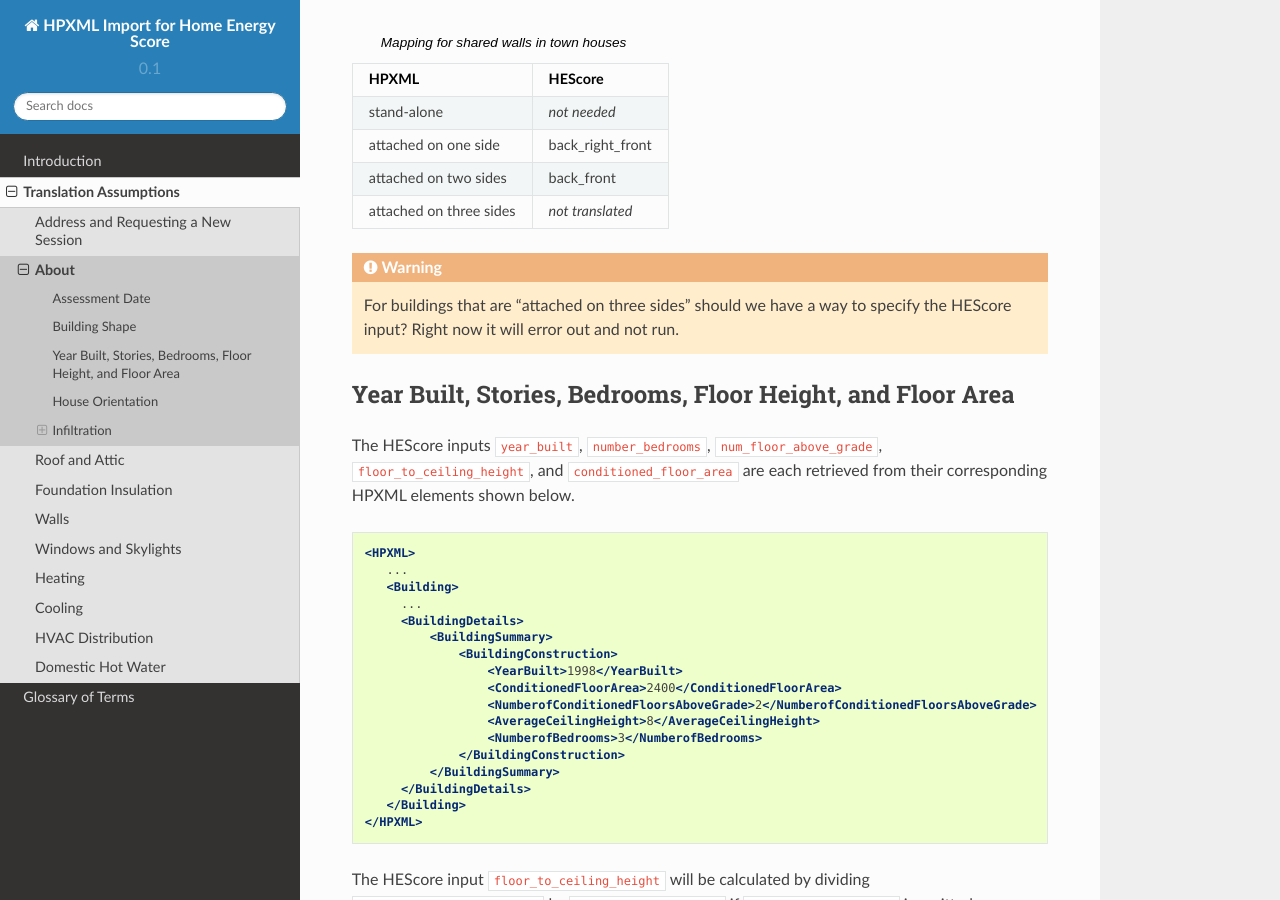
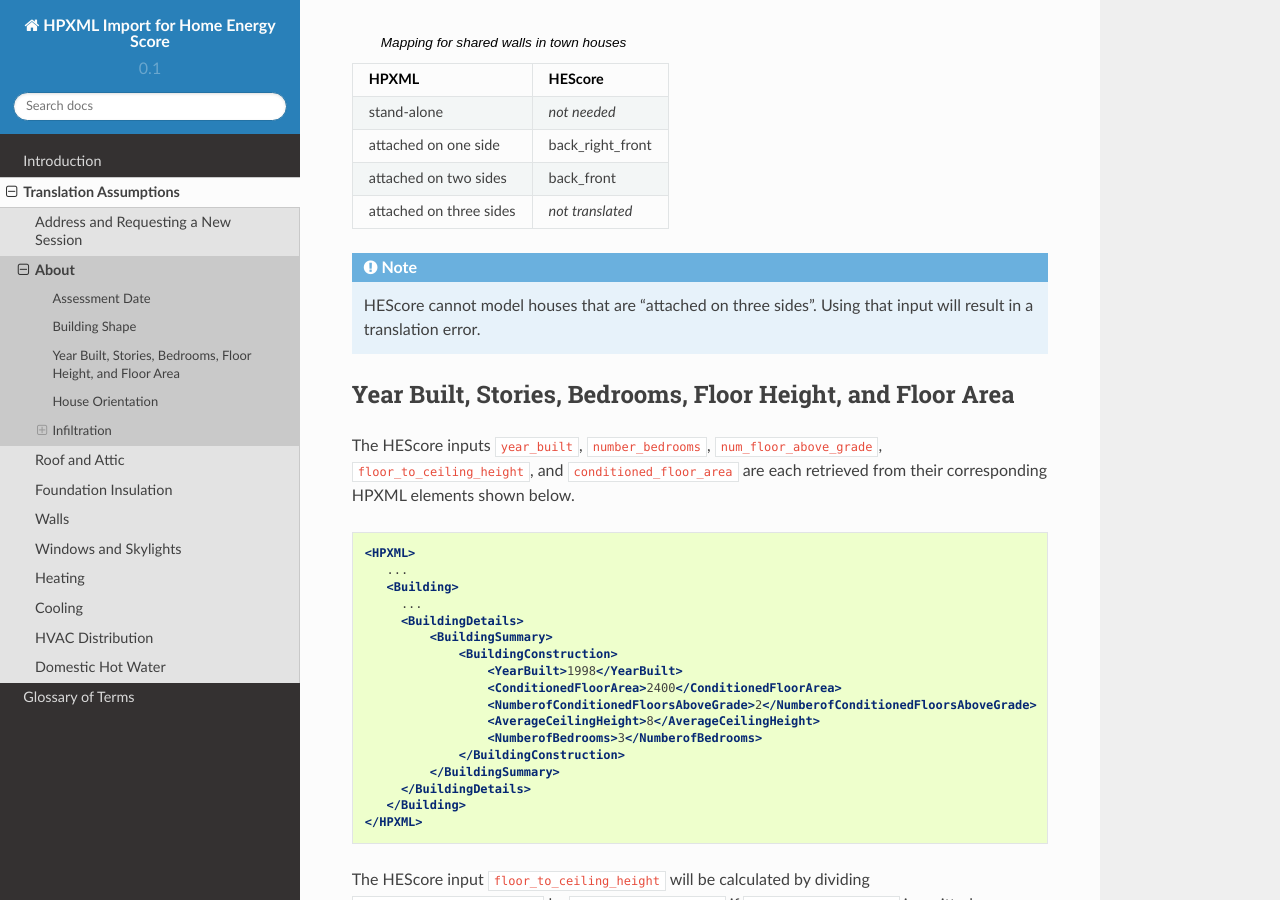
Before and after one commit to NREL/hescore-hpxml, a Sphinx documentation site: the page built from docs/source/translation/about.rst, in a window 1280 px wide and 900 px high, scrolled down 1416 px. Built offline with Sphinx 7.4.7 and the Read the Docs theme 2.0.0, drawn with Linux system fonts in a browser that asks for light colours; formulas are drawn with MathJax 3.

Commit message:
Changing docs to reflect decision about walls on three sides #4

```diff
--- a/docs/source/translation/about.rst
+++ b/docs/source/translation/about.rst
@@ -61,10 +61,10 @@ enumerations is as follows:
    attached on three sides  *not translated*
    =======================  ================
 
-.. warning::
+.. note::
 
-   For buildings that are "attached on three sides" should we have a way to
-   specify the HEScore input? Right now it will error out and not run.
+   HEScore cannot model houses that are "attached on three sides".
+   Using that input will result in a translation error.
 
 Year Built, Stories, Bedrooms, Floor Height, and Floor Area
 ***********************************************************
```
